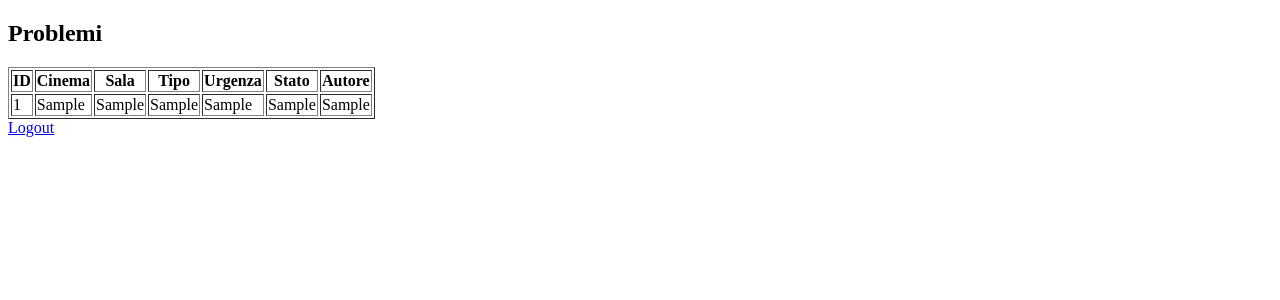
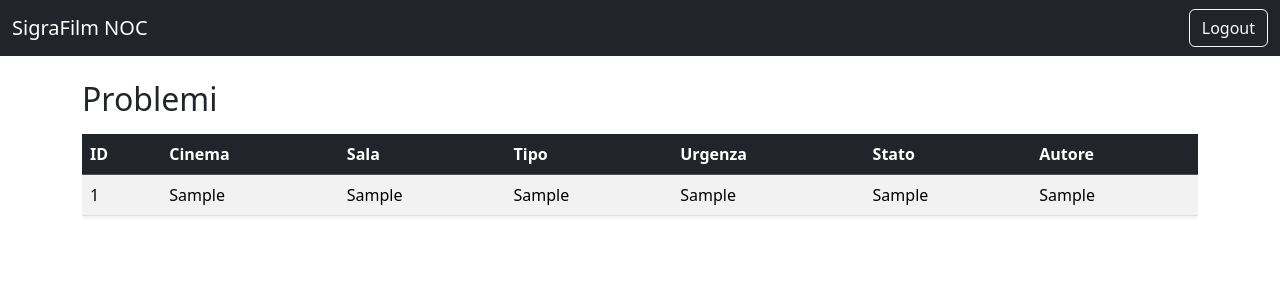
Before and after one commit to Roccotot/SigraFilm-NOC, a Flask app: page /dashboard in a window 1280 px wide. Shown: the top 300 px of the page. Run offline with Flask 3, Linux system fonts and the light colour scheme; the visitor is signed in with stand-in values (Sample User, id 1); tables that the repository leaves empty hold one stand-in row (values such as "Sample post").

Commit message:
Update dashboard.html

```diff
--- a/templates/dashboard.html
+++ b/templates/dashboard.html
@@ -1,10 +1,32 @@
 <!DOCTYPE html>
-<html>
-<head><title>Dashboard</title></head>
+<html lang="it">
+<head>
+  <meta charset="UTF-8">
+  <title>Dashboard - SigraFilm</title>
+  <link href="https://cdn.jsdelivr.net/npm/bootstrap@5.3.2/dist/css/bootstrap.min.css" rel="stylesheet">
+</head>
 <body>
-  <h2>Problemi</h2>
-  <table border="1">
-    <tr><th>ID</th><th>Cinema</th><th>Sala</th><th>Tipo</th><th>Urgenza</th><th>Stato</th><th>Autore</th></tr>
+  <!-- Navbar -->
+  <nav class="navbar navbar-expand-lg navbar-dark bg-dark">
+    <div class="container-fluid">
+      <a class="navbar-brand" href="#">SigraFilm NOC</a>
+      <div class="d-flex">
+        <a href="{{ url_for('logout') }}" class="btn btn-outline-light">Logout</a>
+      </div>
+    </div>
+  </nav>
+
+  <!-- Contenuto -->
+  <div class="container mt-4">
+    <h2 class="mb-3">Problemi</h2>
+    <div class="table-responsive">
+      <table class="table table-striped table-hover shadow-sm">
+        <thead class="table-dark">
+          <tr>
+            <th>ID</th><th>Cinema</th><th>Sala</th><th>Tipo</th><th>Urgenza</th><th>Stato</th><th>Autore</th>
+          </tr>
+        </thead>
+        <tbody>
           {% for p in problems %}
           <tr>
             <td>{{p.id}}</td>
@@ -16,7 +38,9 @@
             <td>{{p.autore}}</td>
           </tr>
           {% endfor %}
+        </tbody>
       </table>
-  <a href="{{url_for('logout')}}">Logout</a>
+    </div>
+  </div>
 </body>
 </html>
```
Lines whose indentation alone changed are shown as unchanged.
